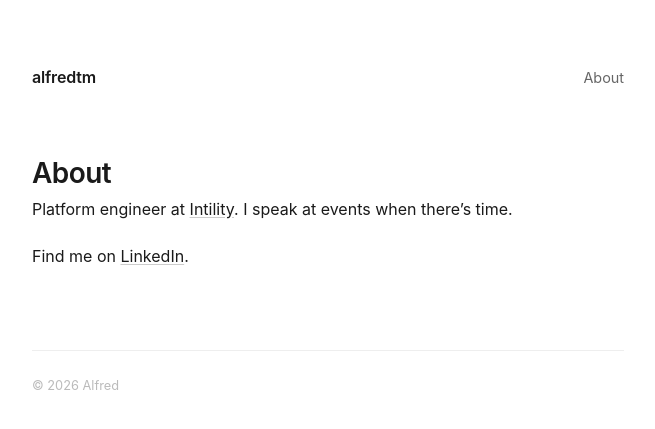
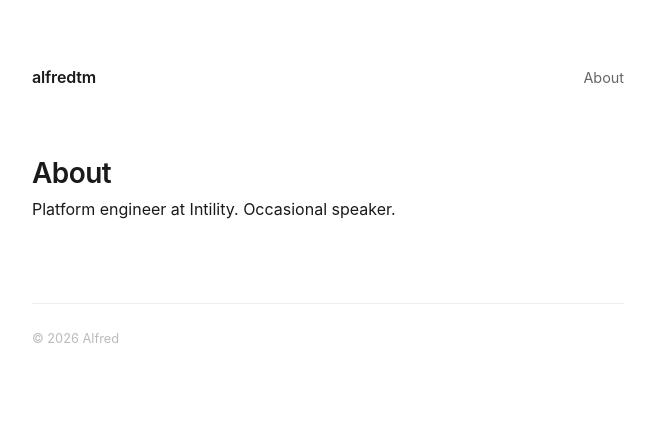
Before and after one commit to alfredtm/alfredtm.github.io, a Jekyll site: the page built from about.md, in a window 1280 px wide. Shown: the top 429 px of the page, without its empty margins (312-967 px from the left). Built offline with Jekyll 4.4.1, drawn with Linux system fonts in a browser that asks for light colours.

Commit message:
Simplify about page

```diff
--- a/about.md
+++ b/about.md
@@ -5,6 +5,4 @@ title: About
 
 # About
 
-Platform engineer at [Intility](https://www.intility.com). I speak at events when there's time.
-
-Find me on [LinkedIn](https://www.linkedin.com/in/alfred-mo-70bba3196/).
+Platform engineer at Intility. Occasional speaker.
```
